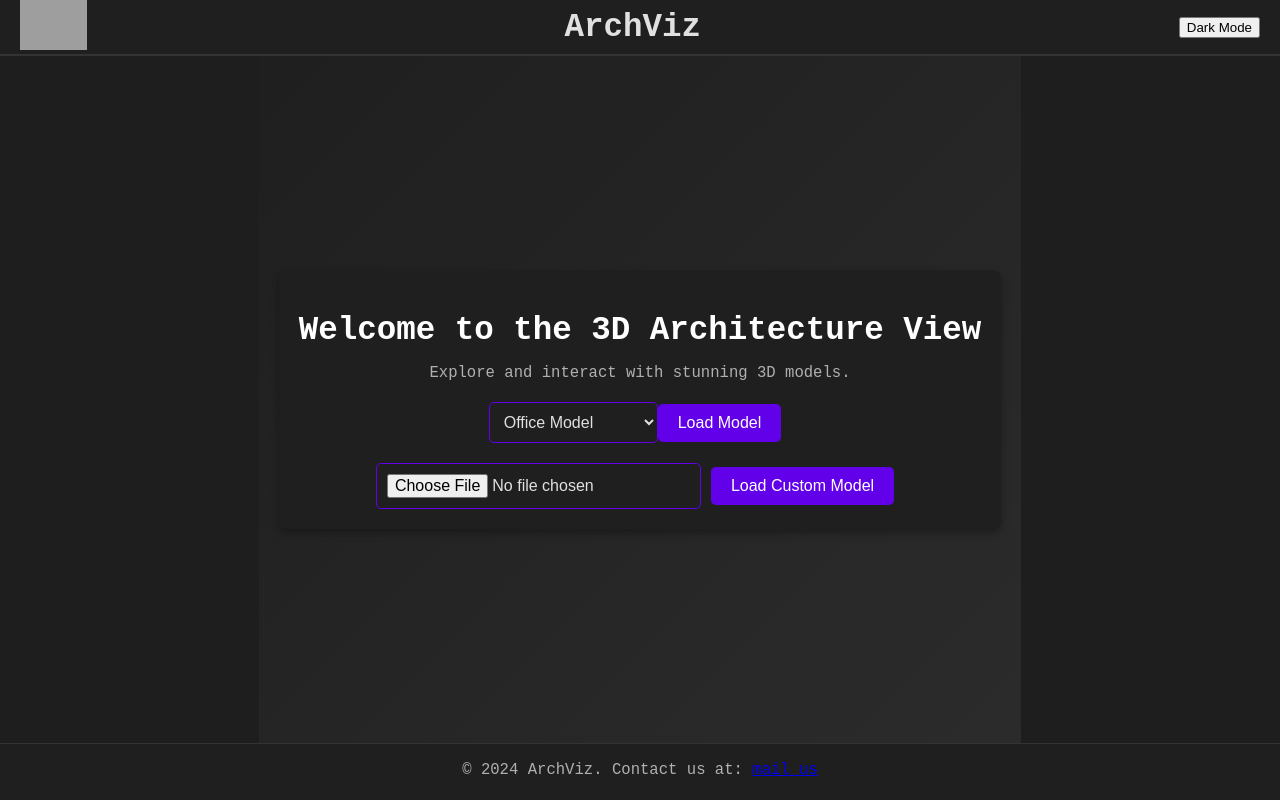
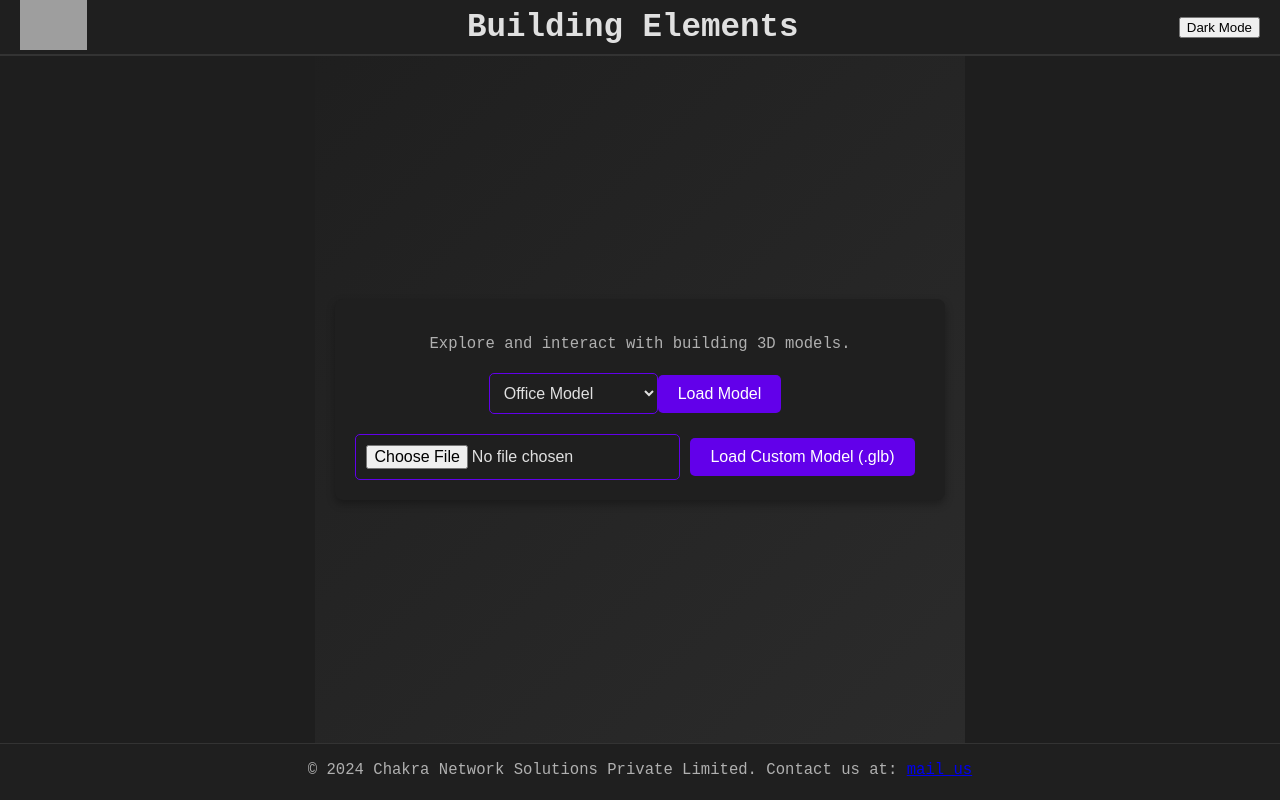
Before and after one commit to chakradev/ArchViz, a React (Create React App) app: page / in a window 1280 px wide. Built offline with nearby package versions, Linux system fonts and the light colour scheme; grey boxes are pictures that could not be loaded.

Commit message:
custom model file support

```diff
--- a/package.json
+++ b/package.json
@@ -9,6 +9,7 @@
     "@testing-library/jest-dom": "^5.17.0",
     "@testing-library/react": "^13.4.0",
     "@testing-library/user-event": "^13.5.0",
+    "@tweenjs/tween.js": "^25.0.0",
     "react": "^18.3.1",
     "react-dom": "^18.3.1",
     "react-router-dom": "^6.26.0",
--- a/public/index.html
+++ b/public/index.html
@@ -3,7 +3,7 @@
 <head>
   <meta charset="UTF-8">
   <meta name="viewport" content="width=device-width, initial-scale=1.0">
-  <title>ArchViz</title>
+  <title>Building Visualization</title>
 </head>
 <body>
   <div id="root"></div>
--- a/src/App.js
+++ b/src/App.js
@@ -28,7 +28,7 @@ const App = () => {
           <Link to="/" className="logo">
             <img src="image/chakralogo.png" alt="Logo" />
           </Link>
-          <h1 className="title">ArchViz</h1>
+          <h1 className="title">Building Elements</h1>
           <button onClick={toggleDarkMode}>
             {isDarkMode ? 'Dark Mode' : 'Light Mode'}
           </button>
@@ -40,10 +40,11 @@ const App = () => {
             <Route path="/room" element={<ThreeCanvas modelType="room" />} />
             <Route path="/house" element={<ThreeCanvas modelType="house" />} />
             <Route path="/restaurant" element={<ThreeCanvas modelType="restaurant" />} />
+            <Route path="/custom" element={<ThreeCanvas modelType="custom" />} />
           </Routes>
         </main>
         <footer className="App-footer">
-          <p>© 2024 ArchViz. Contact us at: <a href="mailto:sid542100@icloud.com">mail us</a></p>
+          <p>© 2024  Chakra Network Solutions Private Limited. Contact us at: <a href="mailto:info@chakranetwork.com">mail us</a></p>
         </footer>
       </div>
     </Router>
--- a/src/components/Home.js
+++ b/src/components/Home.js
@@ -28,17 +28,16 @@ const Home = ({ isDarkMode }) => {
     if (customModelFile) {
       // Pass the file to the viewer through the route
       const fileURL = URL.createObjectURL(customModelFile);
-      navigate(`/custom?model=${encodeURIComponent(fileURL)}`);
+      navigate(`/custom`, {state: {modelFileURL: fileURL}});
     } else {
-      alert("Please upload a valid GLTF/GLB model file.");
+      alert("Please upload a valid GLB model file.");
     }
   };
 
   return (
     <div className="home-container">
       <div className="content">
-        <h1>Welcome to the 3D Architecture View</h1>
-        <p>Explore and interact with stunning 3D models.</p>
+        <p>Explore and interact with building 3D models.</p>
         <div className="button-group">
           <select id="model-select" className="model-dropdown">
             <option value="office">Office Model</option>
@@ -55,12 +54,12 @@ const Home = ({ isDarkMode }) => {
         <div className="custom-model-section">
           <input
             type="file"
-            accept=".glb, .gltf"
+            accept=".glb"
             className="custom-model-input"
             onChange={handleCustomModelUpload}
           />
           <button className="custom-model-button" onClick={handleLoadCustomModel}>
-            Load Custom Model
+            Load Custom Model (.glb)
           </button>
         </div>
       </div>
--- a/src/components/ThreeCanvas.js
+++ b/src/components/ThreeCanvas.js
@@ -1,4 +1,5 @@
 import React, { useState, useEffect } from 'react';
+import { useLocation } from 'react-router-dom';
 import { Canvas } from '@react-three/fiber';
 import { OrbitControls } from '@react-three/drei';
 import ThreeModel from './ThreeModel';
@@ -10,6 +11,8 @@ const ThreeCanvas = ({ modelType }) => {
   const [loading, setLoading] = useState(true);
   const [menuOpen, setMenuOpen] = useState(false);
   const [selectedMarker, setSelectedMarker] = useState(null);
+  const location = useLocation();
+  const modelFileURL = (location.state) ? location.state.modelFileURL : undefined
 
   // Get configuration and marker labels based on modelType
   const config = modelConfigurations[modelType] || {};
@@ -56,7 +59,7 @@ const ThreeCanvas = ({ modelType }) => {
         camera={{ position: camera?.position || [0, 0, 15], fov: camera?.fov || 75 }}
         onCreated={() => setLoading(false)}
       >
-        <ThreeModel modelType={modelType} setLoading={setLoading} selectedMarker={selectedMarker} />
+        <ThreeModel modelType={modelType} setLoading={setLoading} selectedMarker={selectedMarker} modelFileURL={modelFileURL}/>
         <OrbitControls />
       </Canvas>
 
--- a/src/components/ThreeModel.js
+++ b/src/components/ThreeModel.js
@@ -1,5 +1,6 @@
 import React, { useRef, useState, useEffect } from 'react';
 import { useFrame, useLoader } from '@react-three/fiber';
+import { useGLTF } from '@react-three/drei'
 import * as THREE from 'three';
 import { GLTFLoader } from 'three/examples/jsm/loaders/GLTFLoader';
 import ClickableSphere from './ClickableSphere';
@@ -8,14 +9,15 @@ import { modelPaths, modelData, modelConfigurations } from './data';
 import CameraTransition from './CameraTransition';
 import Plane from './Plane';
 
-const ThreeModel = ({ modelType, setLoading, selectedMarker }) => {
+const ThreeModel = ({ modelType, setLoading, selectedMarker, modelFileURL }) => {
   const group = useRef();
   const [selectedIndex, setSelectedIndex] = useState(0);
   const [cameraTarget, setCameraTarget] = useState(null);
   const cameraRef = useRef();
 
-  const modelPath = modelPaths[modelType];
-  const gltf = useLoader(GLTFLoader, modelPath);
+  const modelPath = modelPaths[modelType] || modelFileURL;
+  //const gltf = useLoader(GLTFLoader, modelPath);
+  const gltf = useGLTF(modelPath);
 
   const config = modelConfigurations[modelType] || {};
   const { planeGeometry: planeConfig, sphereSize } = config;
--- a/src/components/data.js
+++ b/src/components/data.js
@@ -104,6 +104,12 @@ export const modelData = {
       [6, -1, -6],
     ],
   },
+  custom: {
+    markerPositions: [],
+    markerLabels: [],
+    markerInfos: [],
+    cameraPositions: [],
+  },
 };
 
 export const modelConfigurations = {
```
Also changed, not shown: 1 other file (tests, documents, lock files or other folders).
